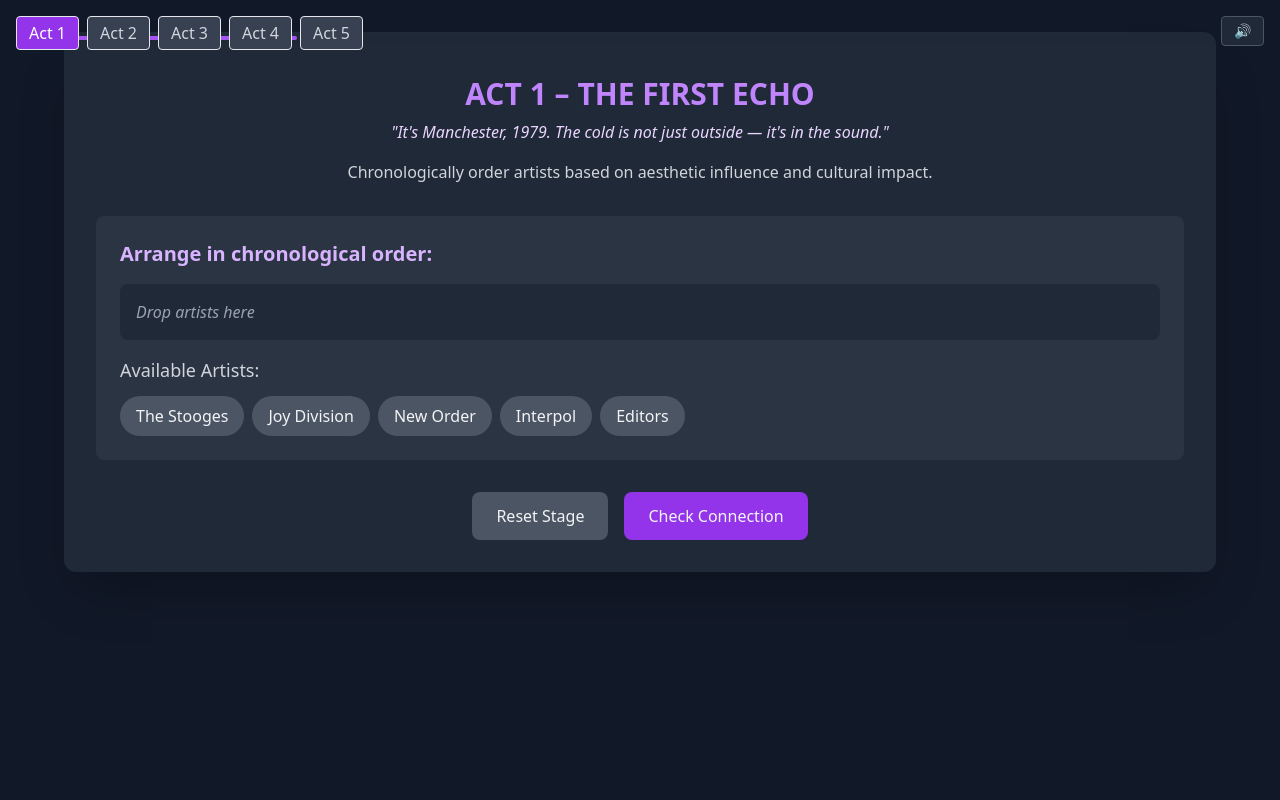
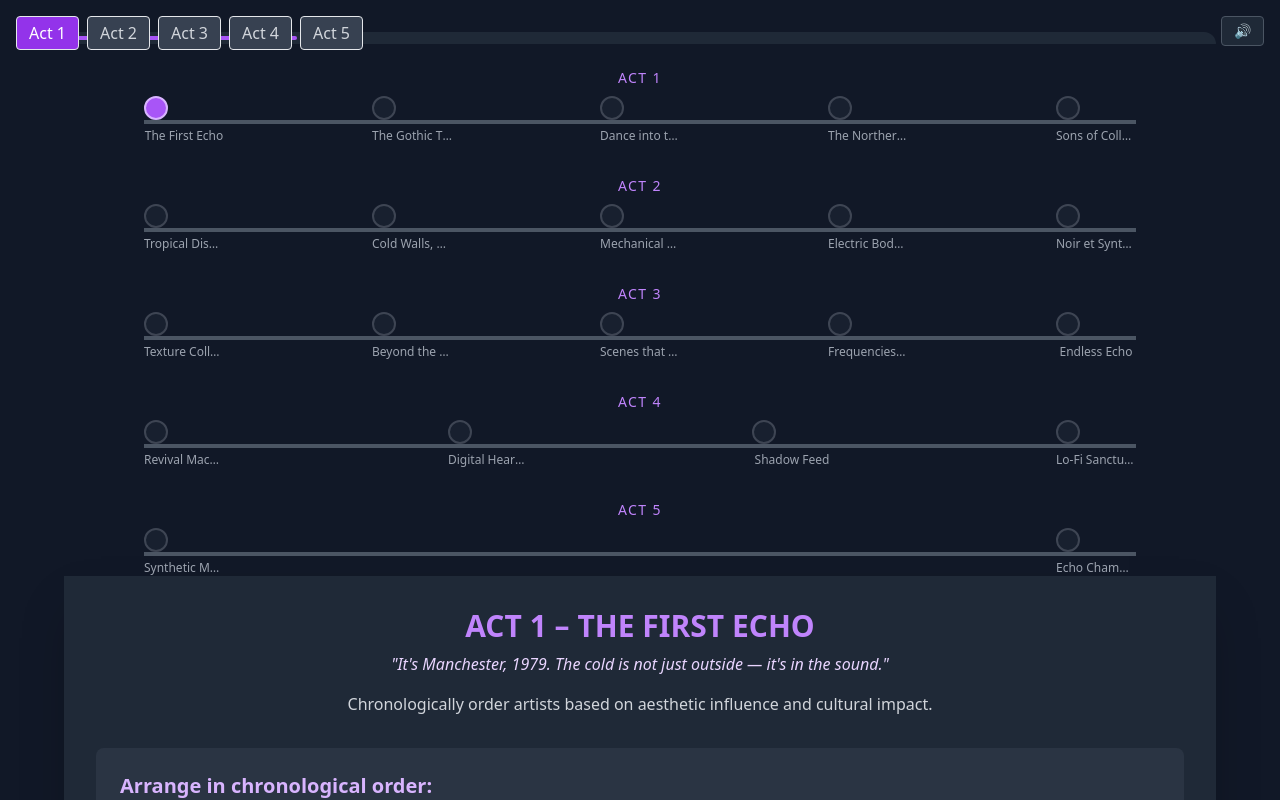
Before and after one commit to tedtheotheodoro/Tuned-to-Dissonance, a React (Vite) app: page / in a window 1280 px wide. Both pictures are taken after a click on the button "Start Experience". Shown: the top 800 px of the page. Built offline with nearby package versions, Linux system fonts and the light colour scheme; no server answers.

Commit message:
feat: add ProgressMap and progressService integration to track and display global stage progression

```diff
--- a/src/TunedToDissonance.jsx
+++ b/src/TunedToDissonance.jsx
@@ -12,9 +12,9 @@
 import CategorizationStage from './components/stages/CategorizationStage';
 import CreativeStage from "./components/stages/CreativeStage";
 import StartScreen from './components/StartScreen';
-
-
-
+import ProgressMap from './components/ProgressMap';
+import { getProgress, updateProgress } from "./components/services/progressService";
+import { auth } from "./firebase";
 
 function stageReducer(state, action) {
   switch (action.type) {
@@ -37,6 +37,11 @@
         feedback: action.payload.feedback,
         showFeedback: action.payload.showFeedback
       };
+    case 'SET_PROGRESS':
+      return {
+        ...state,
+        progressData: action.payload
+      };
     default:
       return state;
   }
@@ -57,6 +62,7 @@
   const [currentStage, setCurrentStage] = useState(0);
   const [isMuted, setIsMuted] = useState(false);
   const [showStart, setShowStart] = useState(true);
+  const [uid, setUid] = useState(null);
 
   const [state, dispatch] = useReducer(stageReducer, {
     userAnswers: [],
@@ -64,13 +70,31 @@
     availableArtists: [],
     showFeedback: false,
     isCorrect: false,
-    feedback: ""
+    feedback: "",
+    progressData: {
+      1: [0],
+      2: [],
+      3: [],
+      4: [],
+      5: []
+    }
   });
 
   const stages = allActs[currentAct];
   const stage = stages[currentStage];
   const isLastStage = currentStage === stages.length - 1;
   const progress = ((currentStage + 1) / stages.length) * 100;
+
+  useEffect(() => {
+    const unsubscribe = auth.onAuthStateChanged(async (user) => {
+      if (user) {
+        setUid(user.uid);
+        const userProgress = await getProgress(user.uid);
+        dispatch({ type: 'SET_PROGRESS', payload: userProgress });
+      }
+    });
+    return () => unsubscribe();
+  }, []);
 
   useEffect(() => {
     dispatch({
@@ -157,6 +181,9 @@
     });
 
     if (correct) {
+      if (uid) {
+        updateProgress(uid, currentAct, currentStage + 1);
+      }
       const timeout = setTimeout(() => {
         !isLastStage && setCurrentStage(currentStage + 1);
       }, 2000);
@@ -203,8 +230,7 @@
               setCurrentAct(act);
               setCurrentStage(0);
             }}
-            className={`px-3 py-1 rounded border ${act === currentAct ? 'bg-purple-600 text-white' : 'bg-gray-700 text-gray-300'
-              }`}
+            className={`px-3 py-1 rounded border ${act === currentAct ? 'bg-purple-600 text-white' : 'bg-gray-700 text-gray-300'}`}
           >
             Act {act}
           </button>
@@ -228,6 +254,22 @@
           aria-valuemax="100"
         />
       </div>
+
+      <ProgressMap
+        acts={[
+          { id: 1, stages: act1Stages },
+          { id: 2, stages: act2Stages },
+          { id: 3, stages: act3Stages },
+          { id: 4, stages: act4Stages },
+          { id: 5, stages: act5Stages }
+        ]}
+        currentAct={currentAct}
+        progressData={state.progressData}
+        onSelectStage={(actId, stageIndex) => {
+          setCurrentAct(actId);
+          setCurrentStage(stageIndex);
+        }}
+      />
 
       <AnimatePresence mode="wait">
         <motion.div
@@ -274,8 +316,7 @@
             <motion.div
               initial={{ opacity: 0, y: 20 }}
               animate={{ opacity: 1, y: 0 }}
-              className={`mt-6 p-4 rounded-lg text-center ${state.isCorrect ? "bg-green-800/80" : "bg-red-800/80"
-                }`}
+              className={`mt-6 p-4 rounded-lg text-center ${state.isCorrect ? "bg-green-800/80" : "bg-red-800/80"}`}
             >
               {state.feedback}
             </motion.div>
@@ -285,4 +326,10 @@
     </div>
   );
 }
+
+function arraysEqual(a, b) {
+  return a.length === b.length && a.every((val, i) => val === b[i]);
+}
+
 export default TunedToDissonance;
+export { stageReducer, StageTypes, allActs };
--- /dev/null
+++ b/src/components/ProgressMap.jsx
@@ -0,0 +1,53 @@
+import React from "react";
+import PropTypes from "prop-types";
+import { motion } from "framer-motion";
+
+const ProgressMap = ({ acts, currentAct, progressData, onSelectStage }) => {
+  return (
+    <div className="w-full flex flex-col gap-8 items-center mt-6">
+      {acts.map((act, actIndex) => (
+        <div key={act.id} className="w-full max-w-5xl">
+          <div className="mb-2 text-sm tracking-widest uppercase text-purple-400 text-center">
+            Act {act.id}
+          </div>
+
+          <div className="relative flex items-center justify-between px-4">
+            {/* Linha da "linha de metrô" */}
+            <div className="absolute top-1/2 left-4 right-4 h-1 bg-gray-600 z-0" />
+
+            {act.stages.map((stage, stageIndex) => {
+              const unlocked = progressData[act.id]?.includes(stageIndex);
+              const isCurrent = act.id === currentAct && stageIndex === 0;
+              return (
+                <motion.div
+                  key={stageIndex}
+                  whileHover={{ scale: unlocked ? 1.1 : 1 }}
+                  className="relative z-10 cursor-pointer"
+                  onClick={() => unlocked && onSelectStage(act.id, stageIndex)}
+                >
+                  <div
+                    className={`w-6 h-6 rounded-full border-2 transition-all duration-300
+                      ${unlocked ? 'bg-purple-500 border-purple-300 hover:bg-purple-400' : 'bg-gray-800 border-gray-500 opacity-50'}
+                    `}
+                  />
+                  <div className="text-xs text-center mt-2 text-gray-400 w-20 truncate">
+                    {stage.title}
+                  </div>
+                </motion.div>
+              );
+            })}
+          </div>
+        </div>
+      ))}
+    </div>
+  );
+};
+
+ProgressMap.propTypes = {
+  acts: PropTypes.array.isRequired,
+  currentAct: PropTypes.number.isRequired,
+  progressData: PropTypes.object.isRequired,
+  onSelectStage: PropTypes.func.isRequired
+};
+
+export default ProgressMap;
--- /dev/null
+++ b/src/components/services/progressService.js
@@ -0,0 +1,39 @@
+import { doc, getDoc, setDoc, updateDoc } from "firebase/firestore";
+import { db } from "../../firebase";
+
+// Gets progress of the user in the database
+export const getProgress = async (uid) => {
+  const ref = doc(db, "progress", uid);
+  const snap = await getDoc(ref);
+  if (snap.exists()) {
+    return snap.data().unlockedStages;
+  } else {
+    // If the document doesn't exist, create it with default values
+    const initial = {
+      1: [0], // Act 1, Stage 0 unblocked by default
+      2: [],
+      3: [],
+      4: [],
+      5: []
+    };
+    await setDoc(ref, { unlockedStages: initial });
+    return initial;
+  }
+};
+
+// Updates progress unblocking new phase
+export const updateProgress = async (uid, act, stage) => {
+  const ref = doc(db, "progress", uid);
+  const snap = await getDoc(ref);
+
+  if (snap.exists()) {
+    const data = snap.data();
+    const currentStages = data.unlockedStages[act] || [];
+    if (!currentStages.includes(stage)) {
+      const updatedStages = [...currentStages, stage].sort();
+      await updateDoc(ref, {
+        [`unlockedStages.${act}`]: updatedStages
+      });
+    }
+  }
+};
```
